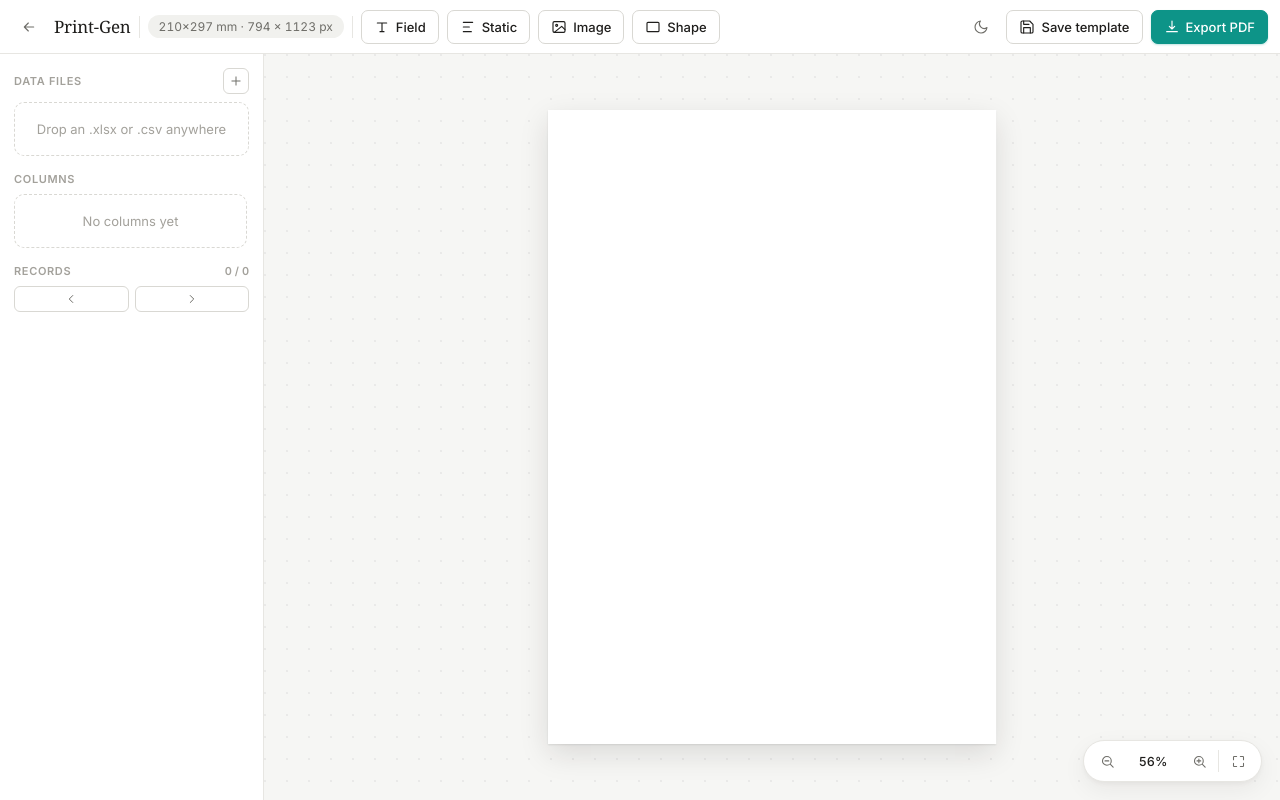
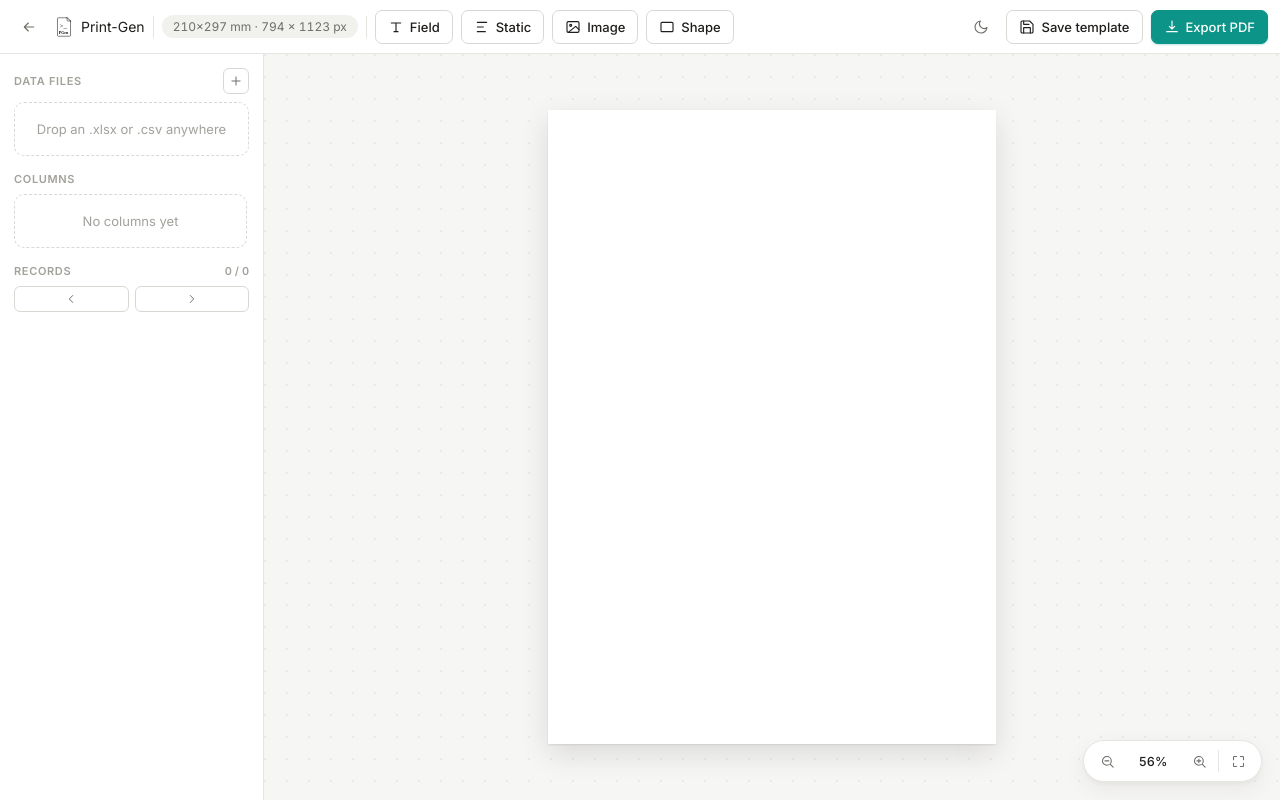
Before and after one commit to hollyenah/print-gen, a plain HTML site: page index.html in a window 1280 px wide. Both pictures are taken after a click on the button "Create canvas". Drawn offline with nearby package versions, Linux system fonts and the light colour scheme; a web font is replaced by a local one.

Commit message:
Adding logo

```diff
--- a/index.html
+++ b/index.html
@@ -3,6 +3,7 @@
 <head>
 <meta charset="utf-8">
 <meta name="viewport" content="width=device-width,initial-scale=1">
+<link rel="icon" type="image/svg+xml" href="assets/Print-gen-logo.svg">
 <title>Print-Gen</title>
 <link rel="preconnect" href="https://fonts.googleapis.com">
 <link rel="preconnect" href="https://fonts.gstatic.com" crossorigin>
@@ -25,7 +26,7 @@
 <div id="landing" class="screen active">
   <header class="landing-top">
     <div class="brand">
-      <span class="brand-mark">P</span>
+      <img class="brand-mark" src="assets/Print-gen-logo.svg" alt="Print-Gen-logo">
       <span class="brand-name">Print-Gen</span>
     </div>
     <div class="landing-top-actions">
@@ -93,7 +94,10 @@
 
   <header class="topbar">
     <button class="icon-btn" id="backBtn" title="Back to start" data-icon="back"></button>
-    <div class="brand-mini">Print-Gen</div>
+    <div class="brand-mini">
+      <img class="brand-mini-icon" src="assets/Print-gen-logo.svg" alt="Print-Gen-logo">
+      <span>Print-Gen</span>
+    </div>
     <span class="divider"></span>
     <div class="doc-badge" id="docBadge">—</div>
     <span class="divider"></span>
--- a/styles.css
+++ b/styles.css
@@ -200,19 +200,20 @@ button { font-family: inherit;
     align-items: center;
     gap: 10px;
 }
+
 .brand-mark {
   width: 30px;
   height: 30px;
   border-radius: 8px;
   background: var(--teal);
-  color: #fff;
   display: grid;
   place-items: center;
-  font-family: var(--serif);
-  font-size: 19px;
-  line-height: 1;
-  padding-bottom: 2px;
+  flex: 0 0 auto;
+  object-fit: contain;
+  padding: 4px;
+  box-sizing: border-box;
 }
+
 .brand-name { font-weight: 600;
     letter-spacing: -.01em;
     font-size: 15px;
@@ -452,12 +453,17 @@ button { font-family: inherit;
 }
 
 .brand-mini {
-  font-family: var(--serif);
-  font-size: 17px;
-  letter-spacing: -.01em;
-  white-space: nowrap;
-  padding-bottom: 1px;
+  display: inline-flex;
+  align-items: center;
+  gap: 7px;
 }
+.brand-mini-icon {
+  width: 20px;
+  height: 20px;
+  object-fit: contain;
+  flex: 0 0 auto;
+}
+
 .doc-badge {
   font-size: 12px;
   color: var(--text-2);
@@ -1089,7 +1095,6 @@ body, .topbar, .stylebar, .sidebar, .canvas-scroll, .panel,
 
 /* text on colored buttons needs to flip dark */
 [data-theme="dark"] .btn.primary,
-[data-theme="dark"] .brand-mark { color: #0a0a0a; }
 
 [data-theme="dark"] .canvas-scroll {
   background:
```
Also changed, not shown: assets/Print-gen-logo.svg (added).
